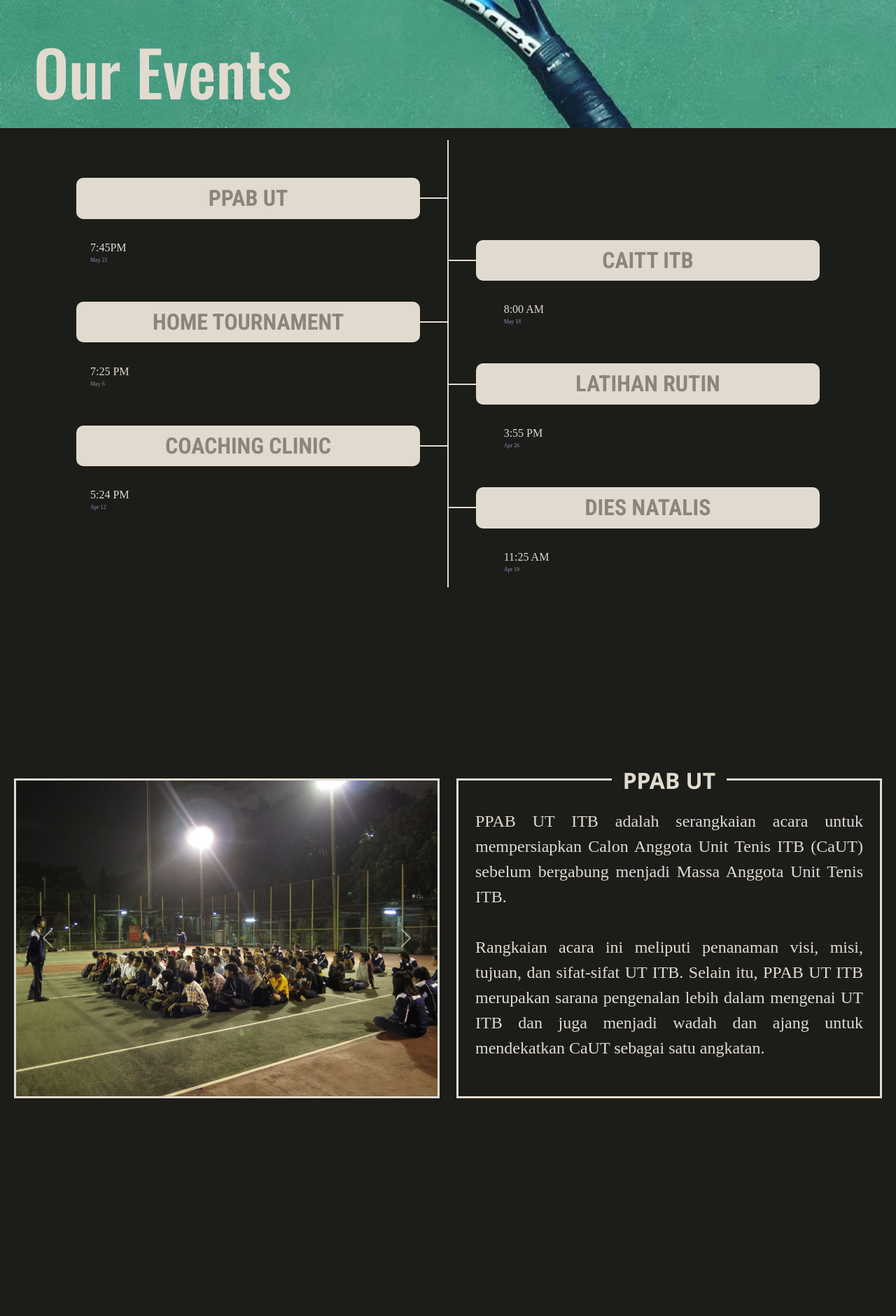
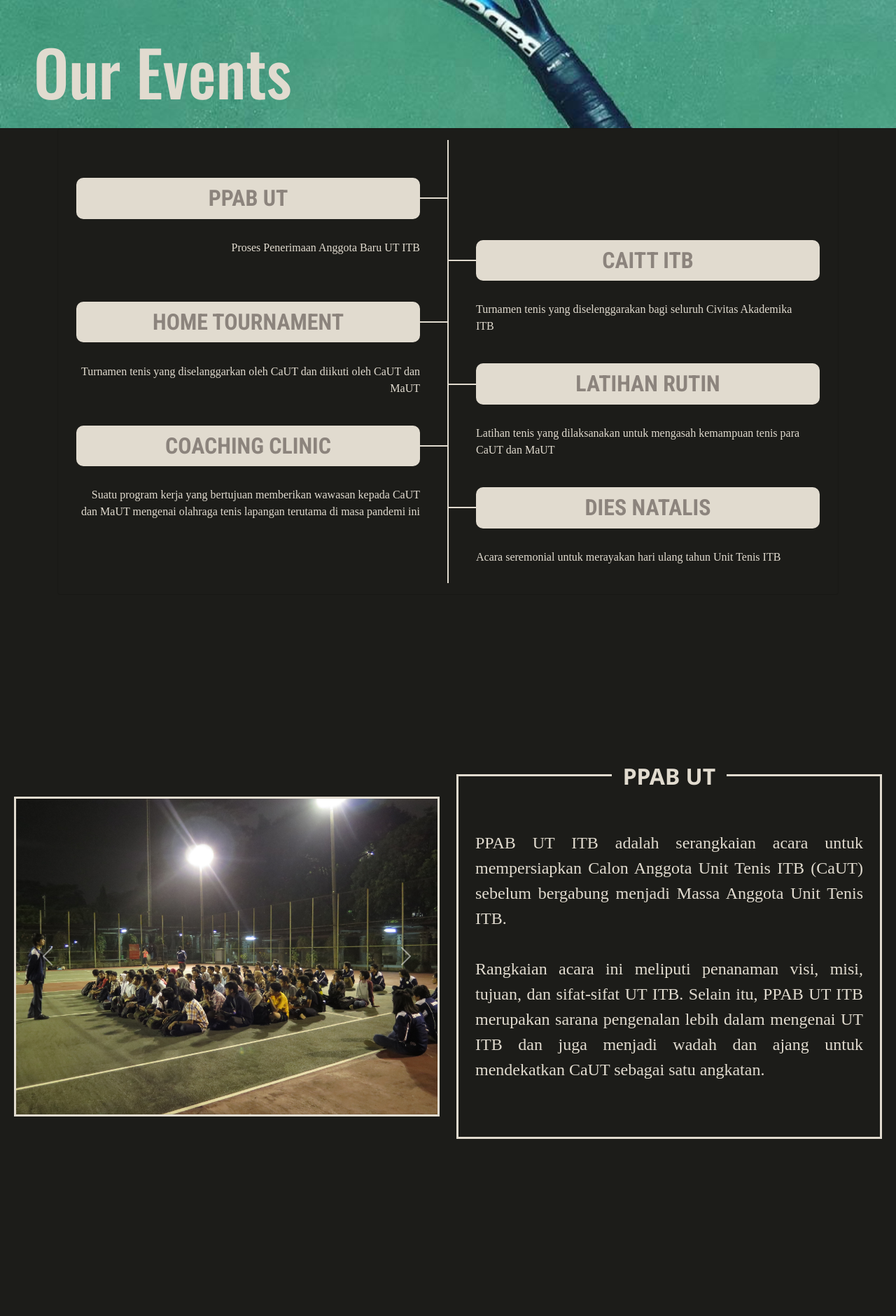
Before and after one commit to ryorichardo/Web-UT, a Flask app: page /events in a window 1280 px wide. Shown: the part 615-2495 px from the top of the page at 70% size. Run offline with Flask 2, Linux system fonts and the light colour scheme; some libraries are stand-ins or nearby versions.

Commit message:
caption timeline sudah ditambahkan, align center sudah benar di content

```diff
--- a/static/css/events.css
+++ b/static/css/events.css
@@ -47,10 +47,11 @@ text-decoration: none;
         position: relative;
         padding: 10px;
         padding-top: 5%;
-        padding-bottom: 5%;
+        padding-bottom: 3rem;
         margin: 0 auto;
         overflow: hidden;
         color: #ffffff;
+
     }
 
     .timeline:after {
@@ -73,7 +74,7 @@ text-decoration: none;
     .timeline-row .timeline-time {
         position: absolute;
         /* right: 100%; */
-        left: 15%;
+        left: 40px;
         top: 150%;
         text-align: left;
         margin-right: 20px;
@@ -190,11 +191,11 @@ text-decoration: none;
     }
 
     .timeline-row:nth-child(odd) .timeline-time {
-        right: auto;
+        right: 0%;
         left: 0%;
-        text-align: left;
-        margin-right: 0;
-        margin-left: 20px;
+        text-align: right;
+        margin-right: 40px;
+        margin-left: 0;
     }
 
     .timeline-row:nth-child(odd) .timeline-content {
@@ -336,7 +337,7 @@ text-decoration: none;
 .main-content .row{
     margin-top: 10%;
     padding-top: 10%;
-    margin-bottom: 40%;
+    margin-bottom: 20%;
 }
 
 .main-content .row .container{
@@ -345,10 +346,28 @@ text-decoration: none;
 
 .main-content .row .container:nth-child(1){
     padding-left: 2rem;
+    padding-top: 2rem;
+    padding-bottom: 2rem;
+    width: 50%;
+    position: relative;
 }
 
 .main-content .row .container:nth-child(2){
     padding-right: 2rem;
+}
+
+.main-content .row:nth-child(even) .container:nth-child(1){
+    position: relative;
+    padding-left: 0.75rem;
+    padding-right: 2rem;
+    left: 50%;
+}
+
+.main-content .row:nth-child(even) .container:nth-child(2){
+    position: relative;
+    left: -50%;
+    padding-left: 2rem;
+    padding-right: 0.75rem;
 }
 
 /* .main-content .row:nth-child(odd) .container:nth-child(1) {
@@ -370,6 +389,14 @@ text-decoration: none;
 
 .main-content .container .container-fluid{
     border: medium solid #e1dbcf;
+    display: flex;
+    align-items: center;
+}
+
+.main-content .text-container{
+    display: flex;
+    align-items: center;
+    vertical-align: middle;
 }
 
 .main-content .container .container-fluid .label{
@@ -384,8 +411,12 @@ text-decoration: none;
 }
 
 .main-content .container .container-fluid .text{
+    display: flex;
+    justify-content: center;
+    align-items: center;
+    height: 100%;
     position: relative;
-    top: -2.5rem;
+    top: -5rem;
     font-size: 1.5rem;
     font-family: "Timeless Regular";
     color: #e1dbcf;
@@ -393,6 +424,11 @@ text-decoration: none;
     text-justify: inter-word;
     overflow: hidden;
     text-overflow: ellipsis;
+    vertical-align: middle;
+}
+
+.main-content .container .container-fluid .text p{
+    top: -50%;
 }
 
 .label{
@@ -422,19 +458,24 @@ text-decoration: none;
     }
 
     .main-content .row .container {
-        padding-left: 2rem;
-        padding-right: 2rem;
-    }
-
-    .main-content .row .container{
-        width: 100%;
+        padding-left: 2rem !important;
+        padding-right: 2rem !important;
+        width: 100% !important;
     }
 
     .main-content .row:nth-child(odd) .container:nth-child(1){
         width: 100%;
     }
 
+    .main-content .row:nth-child(even) .container:nth-child(1){
+        position: none;
+        left: initial;
+        width: 100%;
+    }
+
     .main-content .row:nth-child(even) .container:nth-child(2){
+        position: relative;
+        left: initial;
         width: 100%;
     }
 }
--- a/templates/events.html
+++ b/templates/events.html
@@ -34,7 +34,7 @@
         <div data-aos="fade-right" data-aos-delay="0" class="left aos-init aos-animate">
           <a href="#row1">
             <div class="timeline-time">
-              7:45PM<small>May 21</small>
+              Proses Penerimaan Anggota Baru UT ITB
             </div>
             <div class="timeline-dot fb-bg"></div>
             <div class="timeline-content">
@@ -48,7 +48,7 @@
         <div data-aos="fade-left" data-aos-delay="50" class="right aos-init aos-animate">
           <a href="#row2">
             <div class="timeline-time">
-              8:00 AM<small>May 18</small>
+              Turnamen tenis yang diselenggarakan bagi seluruh Civitas Akademika ITB
             </div>
             <div class="timeline-dot green-one-bg"></div>
             <div class="timeline-content green-one">
@@ -62,7 +62,7 @@
         <div data-aos="fade-right" data-aos-delay="100" class="left aos-init aos-animate">
           <a href="#row3">
             <div class="timeline-time">
-              7:25 PM<small>May 6</small>
+              Turnamen tenis yang diselanggarkan oleh CaUT dan diikuti oleh CaUT dan MaUT
             </div>
             <div class="timeline-dot green-two-bg"></div>
             <div class="timeline-content green-two">
@@ -76,7 +76,7 @@
         <div data-aos="fade-left" data-aos-delay="150" class="right aos-init aos-animate">
           <a href="#row4">
             <div class="timeline-time">
-              3:55 PM<small>Apr 26</small>
+              Latihan tenis yang dilaksanakan untuk mengasah kemampuan tenis para CaUT dan MaUT
             </div>
             <div class="timeline-dot green-three-bg"></div>
             <div class="timeline-content green-three">
@@ -90,7 +90,7 @@
         <div data-aos="fade-right" data-aos-delay="200" class="left aos-init aos-animate">
           <a href="#row5">
             <div class="timeline-time">
-              5:24 PM<small>Apr 12</small>
+              Suatu program kerja yang bertujuan memberikan wawasan kepada CaUT dan MaUT mengenai olahraga tenis lapangan terutama di masa pandemi ini
             </div>
             <div class="timeline-dot green-four-bg"></div>
             <div class="timeline-content green-four">
@@ -104,7 +104,7 @@
         <div data-aos="fade-left" data-aos-delay="250" class="right aos-init aos-animate">
           <a href="#row6">
             <div class="timeline-time">
-              11:25 AM<small>Apr 19</small>
+              Acara seremonial untuk merayakan hari ulang tahun Unit Tenis ITB
             </div>
             <div class="timeline-dot teal-bg"></div>
             <div class="timeline-content teal">
@@ -291,7 +291,7 @@
             <a href=#main-timeline-start>
             <div class="label">PPAB UT</div>
             </a>
-            <div class="text overflow-auto">
+              <div class="text overflow-auto h-100 my-auto">
                 PPAB UT ITB adalah serangkaian acara
                 untuk mempersiapkan Calon Anggota
                 Unit Tenis ITB (CaUT) sebelum
```
Lines whose indentation alone changed are shown as unchanged.
